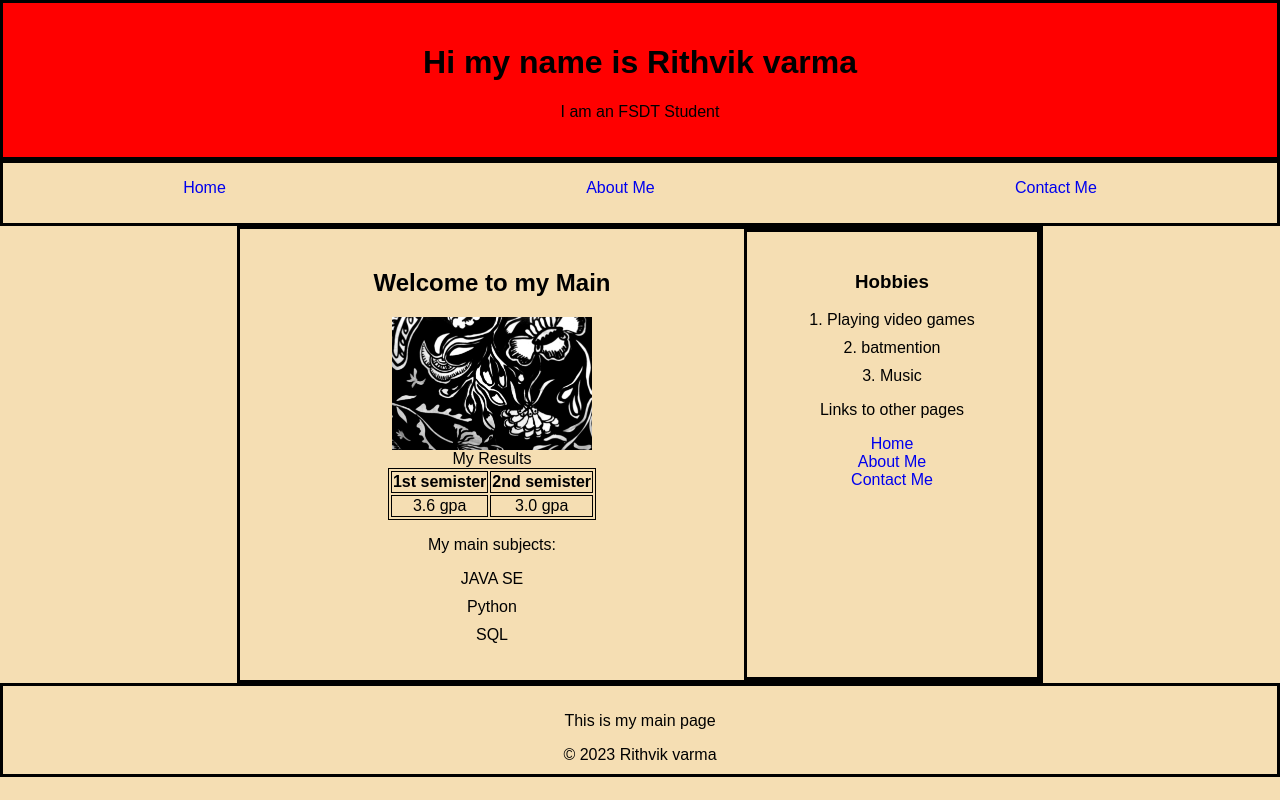
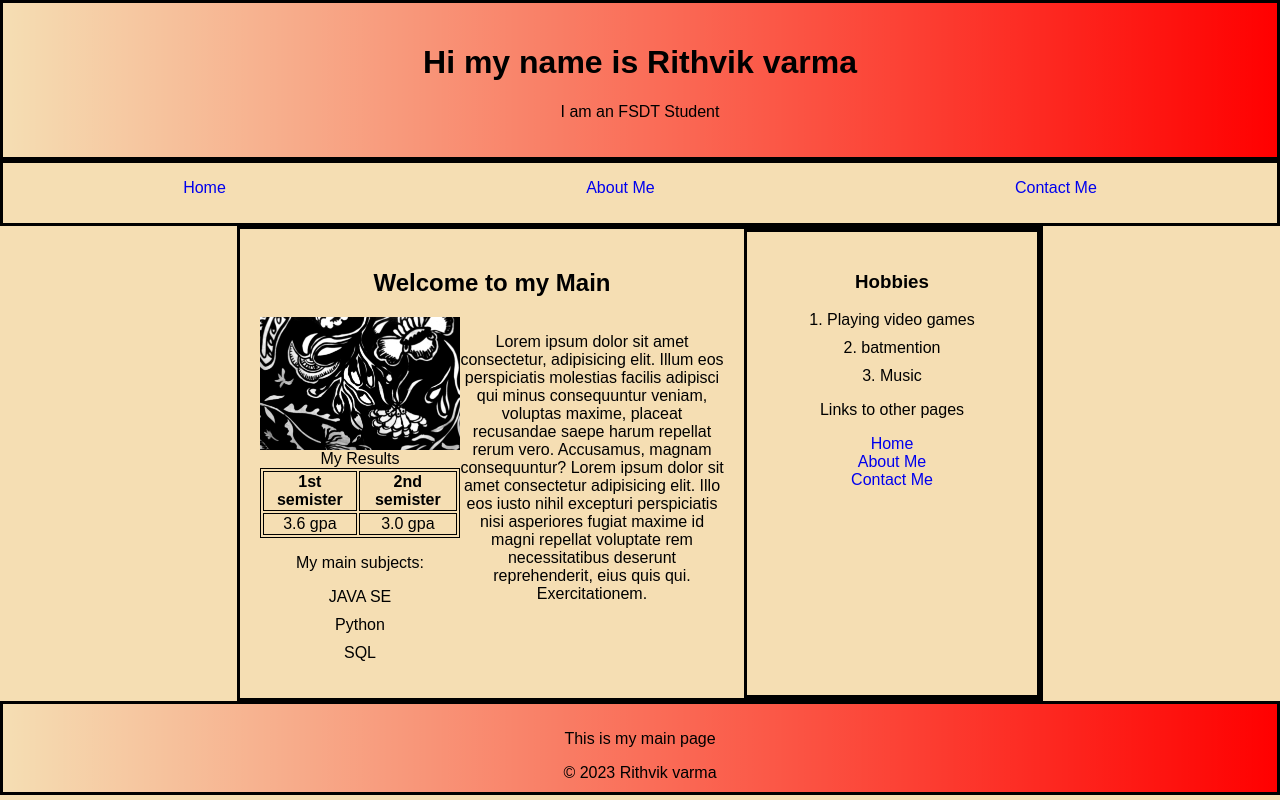
Before and after one commit to rithvik-varma-555/Rithvik_311_A1_2103, a plain HTML site: page index.html in a window 1280 px wide. Drawn offline with Linux system fonts and the light colour scheme.

Commit message:
final comment

```diff
--- a/css/content.css
+++ b/css/content.css
@@ -8,7 +8,7 @@ body {
 
 header {
     border-style: solid;
-    background-color: goldenrod;
+    background-image: linear-gradient(to bottom right, red, yellow);
     padding: 20px;
     text-align: center;
 }
@@ -64,6 +64,7 @@ footer {
     text-align: center;
     padding: 10px;
     border-style: solid;
+    background-image: linear-gradient(to bottom right, red, yellow);
 }
 
 aside a {
--- a/css/main.css
+++ b/css/main.css
@@ -8,9 +8,9 @@ body {
 
 header {
     border-style: solid;
-    background-color: red;
     padding: 20px;
     text-align: center;
+    background-image: linear-gradient(to right, rgba(255,0,0,0), rgba(255,0,0,1));
 }
 
 nav {
@@ -73,10 +73,15 @@ footer {
     text-align: center;
     padding: 10px;
     border-style: solid;
+    background-image: linear-gradient(to right, rgba(255,0,0,0), rgba(255,0,0,1));
 }
 
 aside a {
     display: block;
+}
+
+article {
+    display: flex;
 }
 
 /* Media Query for medium Screens */
--- a/index.html
+++ b/index.html
@@ -1,3 +1,5 @@
+<!-- Name: rithvik varma
+id: C0895311  -->
 <html lang="en">
 <head>
     <meta charset="UTF-8">
@@ -23,6 +25,8 @@
     <section>
         <main>
         <h2>Welcome to my Main </h2>
+        <article>
+            <div>
                 <img src="/image/no-copyright-1567969.jpg" alt="no copyright">
                 <table>
                     <caption>My Results</caption>
@@ -43,6 +47,13 @@
                     <li>Python </li>
                     <li>SQL    </li>
                 </ul>
+            </div>
+                <p>Lorem ipsum dolor sit amet consectetur, adipisicing elit. Illum eos perspiciatis molestias facilis adipisci qui minus consequuntur veniam, voluptas maxime, placeat recusandae saepe harum repellat rerum vero. Accusamus, magnam consequuntur? Lorem ipsum dolor sit amet consectetur adipisicing elit. Illo eos iusto nihil excepturi perspiciatis nisi asperiores fugiat maxime id magni repellat voluptate rem necessitatibus deserunt reprehenderit, eius quis qui. Exercitationem.</p>
+            <div>
+
+            </div>
+        </article>
+
         </main>
 
         <aside>
```
Lines whose indentation alone changed are shown as unchanged.
